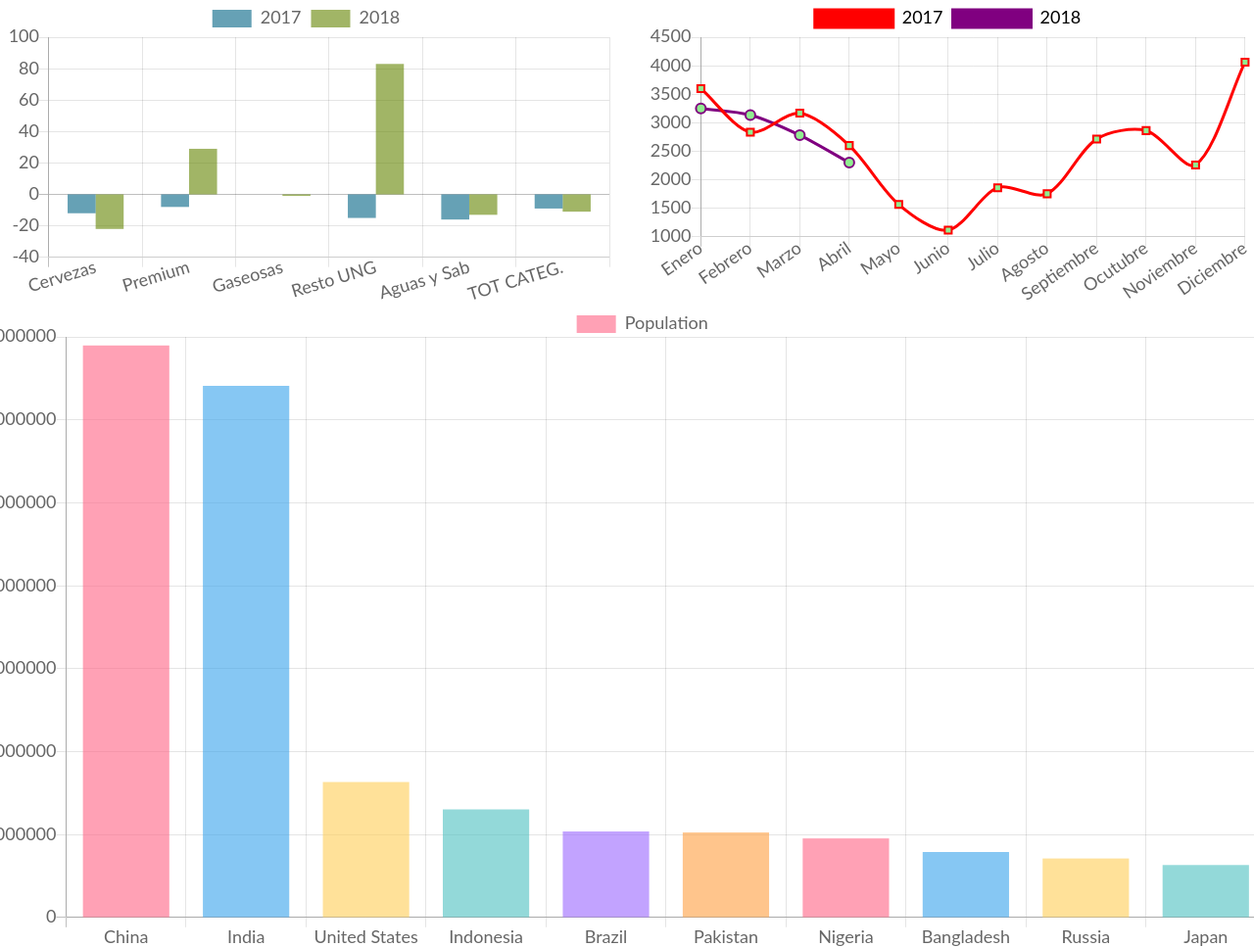
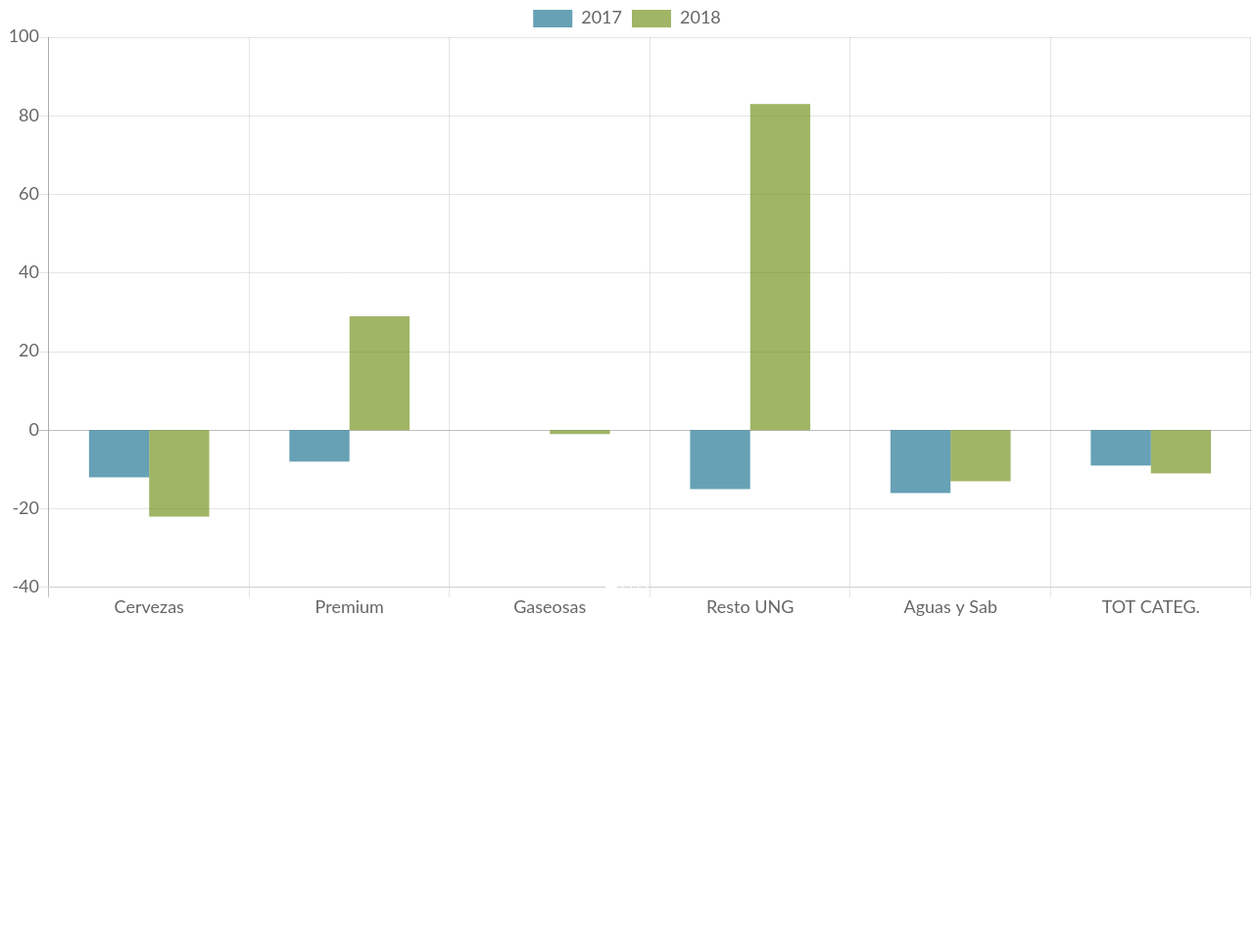
Before and after one commit to mramos88/graficos, a website: page index.html in a window 1280 px wide. Shown: the whole page at 98% size. After the commit the page ends 800 px from the top, so only its background shows below. Drawn offline with nearby package versions, Linux system fonts and the light colour scheme.

Commit message:
Le agrego el carrusel

```diff
--- a/index.html
+++ b/index.html
@@ -158,22 +158,29 @@
    </script>
 </head>
 <body>
-
-        <div class="row">
-                <div class="col-lg-6 col-sm-12">
+        <div id="myCarousel" class="carousel slide" data-ride="carousel">
+                <!-- Indicators -->
+                <ol class="carousel-indicators">
+                  <li data-target="#myCarousel" data-slide-to="0" class="active"></li>
+                  <li data-target="#myCarousel" data-slide-to="1"></li>
+                  <li data-target="#myCarousel" data-slide-to="2"></li>
+                </ol>
+        <div class="carousel-inner">
+                <div class="item active">
                         <canvas id="densityChart" width="300" height="150"></canvas>
                 </div>
 
-                <div class="col-lg-6 col-sm-12">
+                <div class="item">
                         <canvas id="volumenCervezaChart" width="300" height="150"></canvas>
+                </div>
+
+                <div class="item">
+                        <canvas id="popChart" width="300" height="150" hidden></canvas>
                 </div>
               </div>
 
 
 
-
-              <div class="row">
-                     <canvas id="popChart" width="300" height="150" hidden></canvas>
               </div>
 
 </body>
```
